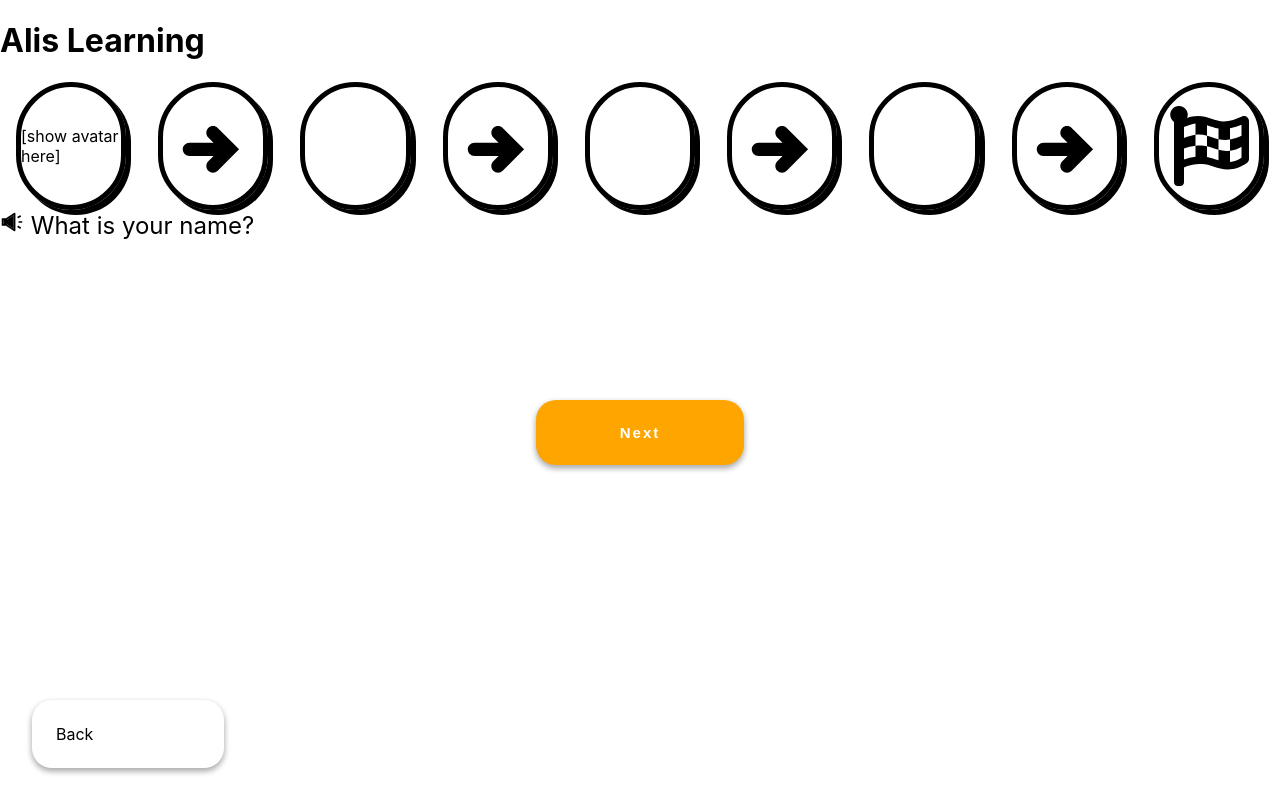
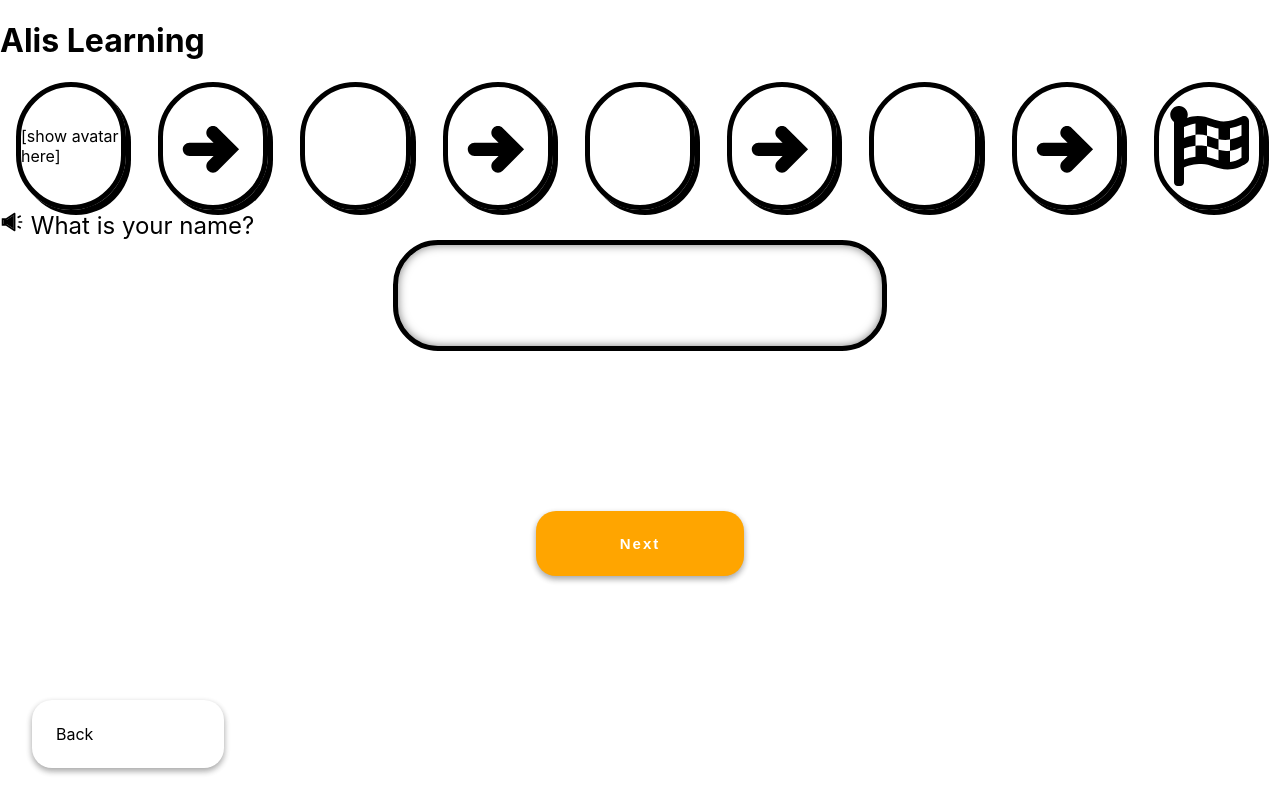
Before and after one commit to fac24/alis-learning, a Next.js app: page /learner-onboarding/name in a window 1280 px wide. Built offline with nearby package versions, Linux system fonts and the light colour scheme.

Commit message:
finished learner name page and styled with components
co-authored-by: Joe <joe-dev-public@users.noreply.github.com>

```diff
--- a/pages/learner-onboarding/name.js
+++ b/pages/learner-onboarding/name.js
@@ -1,12 +1,45 @@
+// 1. alis-learning title above.
+// 2. progress bar component will go after
+// 3. what is your name speech click icon. Also include text prompting the learner.
+// 4. form with will include input area for learner to type name.
+// 5. orange next button on bottom center.
+// 6. back button on bottom left.
+
+import styled from "styled-components";
 import LearnerOnboardingLayout from "../../components/LearnerOnboardingLayout";
+import LearnerOnboardingName from "../../components/LearnerOnboardingName";
 
-export default function LearnerAvatarSelection() {
+export default function LearnerChoiceName() {
   return (
     <LearnerOnboardingLayout
       ttsTitle="What is your name?"
       stepNumber="1"
       nextStep="font-selection"
       previousStep="avatar-selection"
-    />
+    >
+      {/* <LearnerOnboardingName /> */}
+      <StyledForm>
+        <label for="learnerName"></label>
+        <StyledInput type="text" name="learnerName" />
+      </StyledForm>
+      {/* Content goes here */}
+    </LearnerOnboardingLayout>
   );
 }
+
+const StyledForm = styled.form`
+  display: flex;
+  justify-content: center;
+  margin-left: auto;
+  margin-right: auto;
+`;
+
+const StyledInput = styled.input`
+  text-align: center;
+  font-size: 2rem;
+  padding: 2rem;
+  color: black;
+  border-radius: 2.813rem;
+  border: 0.313rem solid black;
+  box-shadow: inset 0 0 0.625rem rgba(0, 0, 0, 0.5);
+`;
```
Also changed, not shown: components/LearnerOnboardingName.js (deleted, +0 -24 lines), pages/learner-onboarding/learner-name.js (deleted, +0 -29 lines).
